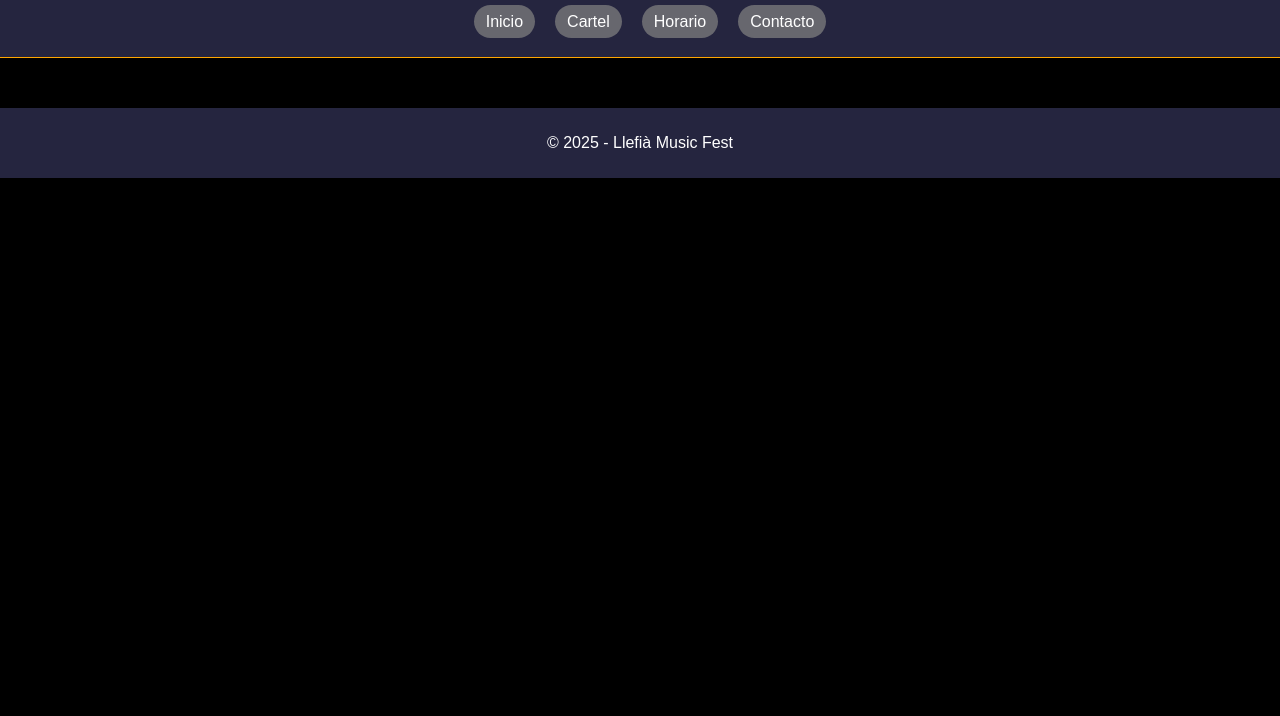
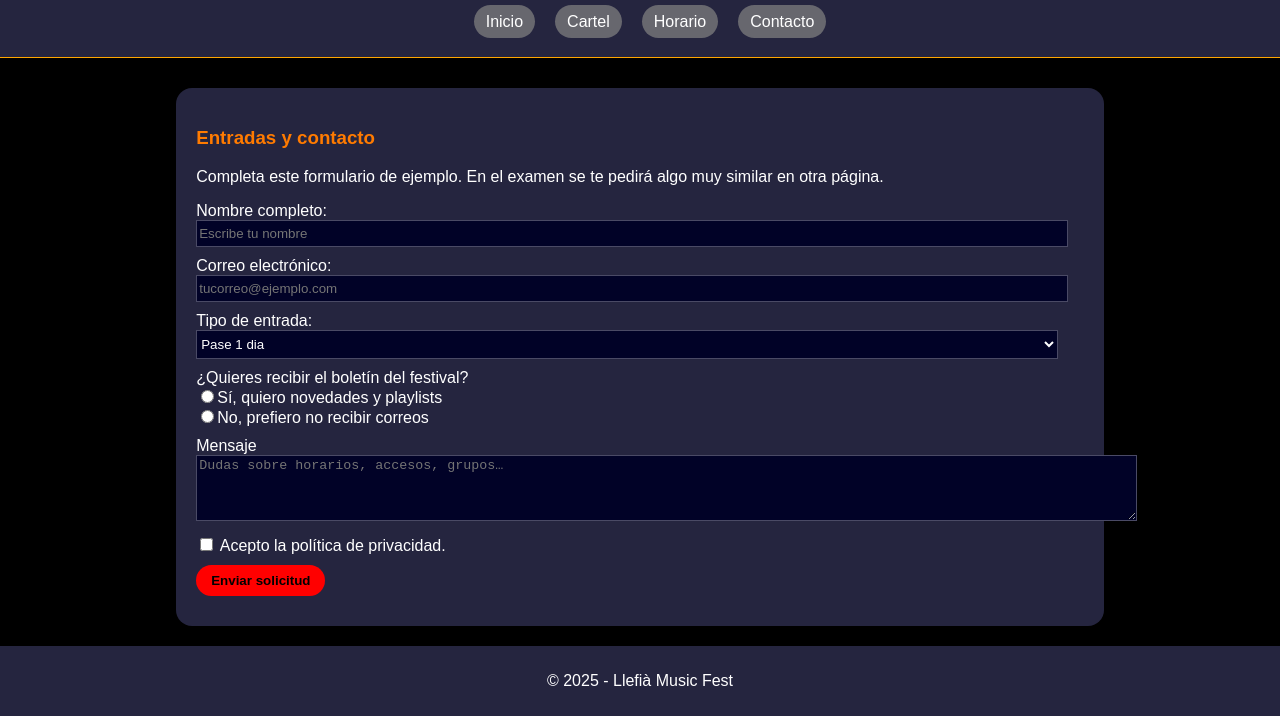
Before and after one commit to Sukhdeep777/llefia-musicfest-singh-kaur, a plain HTML site: page paginas/contacto.html in a window 1280 px wide. Shown: the part 102-818 px from the top of the page. Drawn offline with Linux system fonts and the light colour scheme.

```diff
--- a/paginas/contacto.html
+++ b/paginas/contacto.html
@@ -1,5 +1,5 @@
 <!DOCTYPE html>
-<html lang="en">
+<html lang="es">
 <head>
     <meta charset="UTF-8">
     <meta name="viewport" content="width=device-width, initial-scale=1.0">
@@ -24,6 +24,67 @@
       </nav>
     </header>
     <main class="bottommain">
+        <section>
+            <h3>Entradas y contacto</h3>
+            <p>Completa este formulario de ejemplo. En el examen se te pedirá algo muy similar en otra página.</p>
+            <form>
+                <div class="bottomespai">
+                    <div>
+                        <label for="nc">Nombre completo:</label>
+                    </div>
+                    <div>
+                        <input type="text" id="nc" placeholder="Escribe tu nombre">
+                    </div>
+                </div>
+                <div class="bottomespai">
+                    <div>
+                        <label for="em">Correo electrónico:</label>
+                    </div>
+                    <div>
+                        <input type="email" id="em" placeholder="tucorreo@ejemplo.com">
+                    </div>
+                </div>
+                <div class="bottomespai">
+                    <div>
+                        <label>Tipo de entrada:</label>
+                    </div>
+                    <div>
+                        <select>
+                            <option value="1día">Pase 1 dia</option>
+                            <option value="3días">Pase 3 días</option>
+                            <option value="VIP">Entrada VIP</option>
+                        </select>
+                    </div>
+                </div>
+                <div class="bottomespai">
+                    <div>
+                        <label>¿Quieres recibir el boletín del festival?</label>
+                    </div>
+                    <div>
+                        <div>
+                            <input type="radio" name="boletin[]"  id="si">Sí, quiero novedades y playlists
+                        </div>
+                        <div>
+                            <input type="radio" name="boletin[]" id="no">No, prefiero no recibir correos
+                        </div>
+                    </div>
+                </div>
+                <div class="bottomespai">
+                    <div>
+                        <label for="mensaje">Mensaje</label>
+                    </div>
+                    <div>
+                        <textarea name="mensaje" id="mensaje" rows="4" cols="115" placeholder="Dudas sobre horarios, accesos, grupos…"></textarea>
+                    </div>
+                </div>
+                <div class="bottomespai">
+                    <input type="checkbox" name="checkbox" required> Acepto la política de privacidad.
+                </div>
+                <div class="bottomespai">
+                    <button type="submit">Enviar solicitud</button>
+                </div>
+            </form>
+        </section>
     </main>
     <footer>
         <p>© 2025 - Llefià Music Fest</p>
--- a/style.css
+++ b/style.css
@@ -69,6 +69,9 @@ main{
     padding-bottom: 20px;
 }
 
+.bottommainhorario{
+    padding-bottom: 21.5rem;
+}
 
     /*Main - Article*/
 article{
@@ -130,6 +133,42 @@ table, td, th, tr{
     background-color: rgb(1, 2, 39);
 }
 
+    /*Main - Formulario*/
+
+.bottomespai{
+    margin-bottom: 10px;
+}
+
+input{
+    background-color: rgb(1, 2, 39);
+    border: 1px solid #ffffff49;
+    padding-right: 43.2rem;
+    padding-top: 5px;
+    padding-bottom: 5px;
+}
+
+textarea{
+    background-color: rgb(1, 2, 39);
+    border: 1px solid #ffffff49;
+}
+
+select{
+    background-color: rgb(1, 2, 39);
+    border: 1px solid #ffffff49;
+    padding-right: 48rem;
+    color: #FFFFFF;
+    padding-top: 5px;
+    padding-bottom: 5px;
+}
+
+button{
+    padding: 8px 15px;
+    border-radius: 16px;
+    border: none;
+    font-weight: bold;
+    background-color: red;
+}
+
 /*Footer*/
 footer{
     background-color: rgb(37, 37, 63);
```
Also changed, not shown: paginas/cartel.html (+1 -1 lines), paginas/horario.html (+1 -1 lines).
